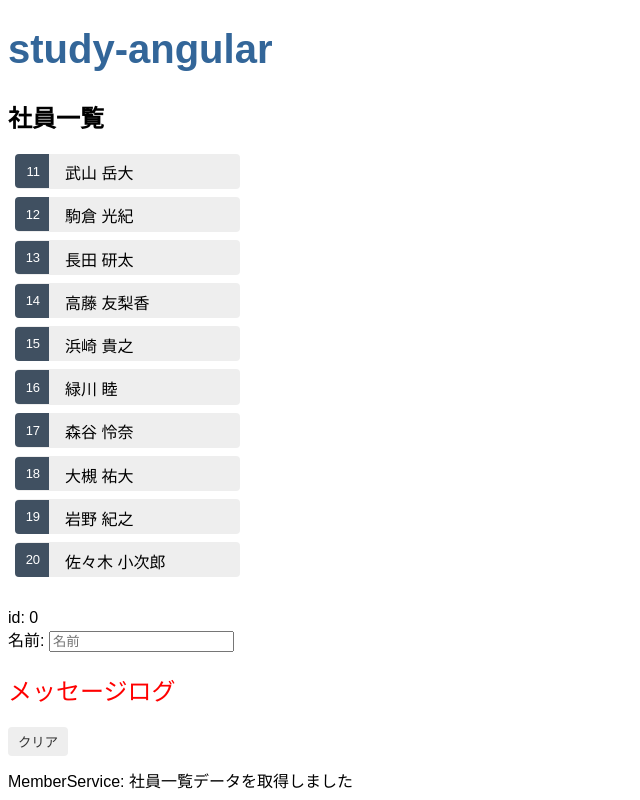
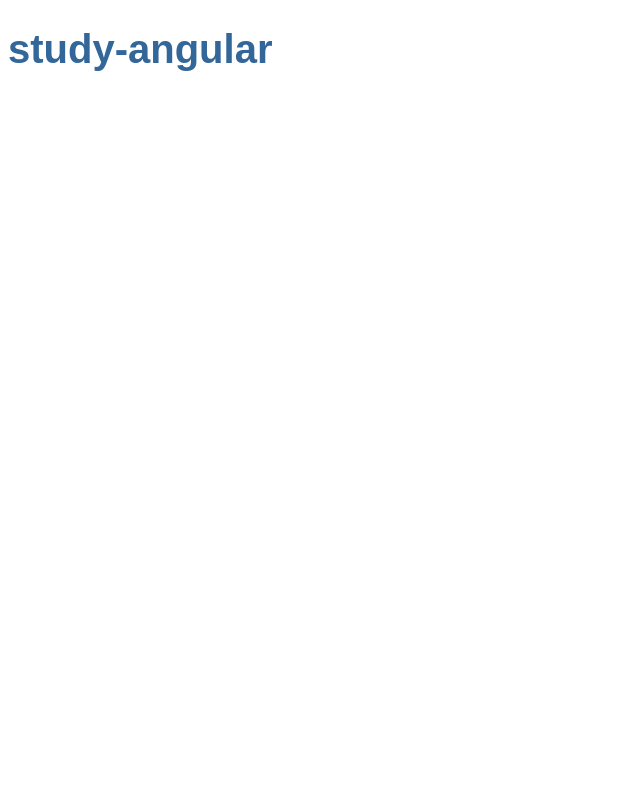
Before and after one commit to nagi125/study-angular, an Angular app: page / in a window 1280 px wide. Shown: the whole page, without its empty margins (0-640 px from the left). Built offline with nearby package versions, Linux system fonts and the light colour scheme.

Commit message:
add: router設定の追加

```diff
--- a/src/app/app-routing.module.ts
+++ b/src/app/app-routing.module.ts
@@ -1,10 +1,17 @@
 import { NgModule } from '@angular/core';
 import { RouterModule, Routes } from '@angular/router';
+import { MembersComponent } from './members/members.component';
 
-const routes: Routes = [];
+const routes: Routes = [
+  { path: 'members', component: MembersComponent }
+];
 
 @NgModule({
-  imports: [RouterModule.forRoot(routes)],
-  exports: [RouterModule]
+  imports: [
+    RouterModule.forRoot(routes)
+  ],
+  exports: [
+    RouterModule
+  ]
 })
 export class AppRoutingModule { }
--- a/src/app/app.component.html
+++ b/src/app/app.component.html
@@ -1,5 +1,5 @@
 <h1>{{ title }}</h1>
-<app-members></app-members>
+<router-outlet></router-outlet>
 <app-messages></app-messages>
 
 <!--<div *ngIf="sampleStr === 'angular'">Angular！</div>-->
```
